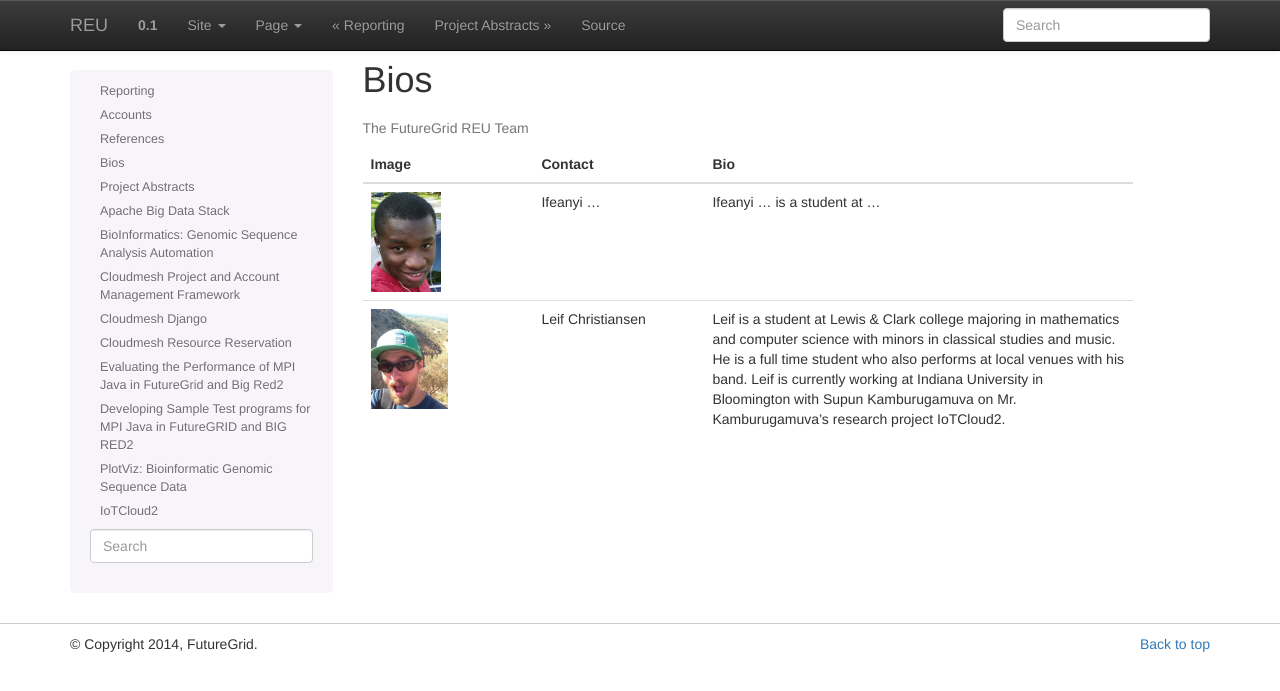
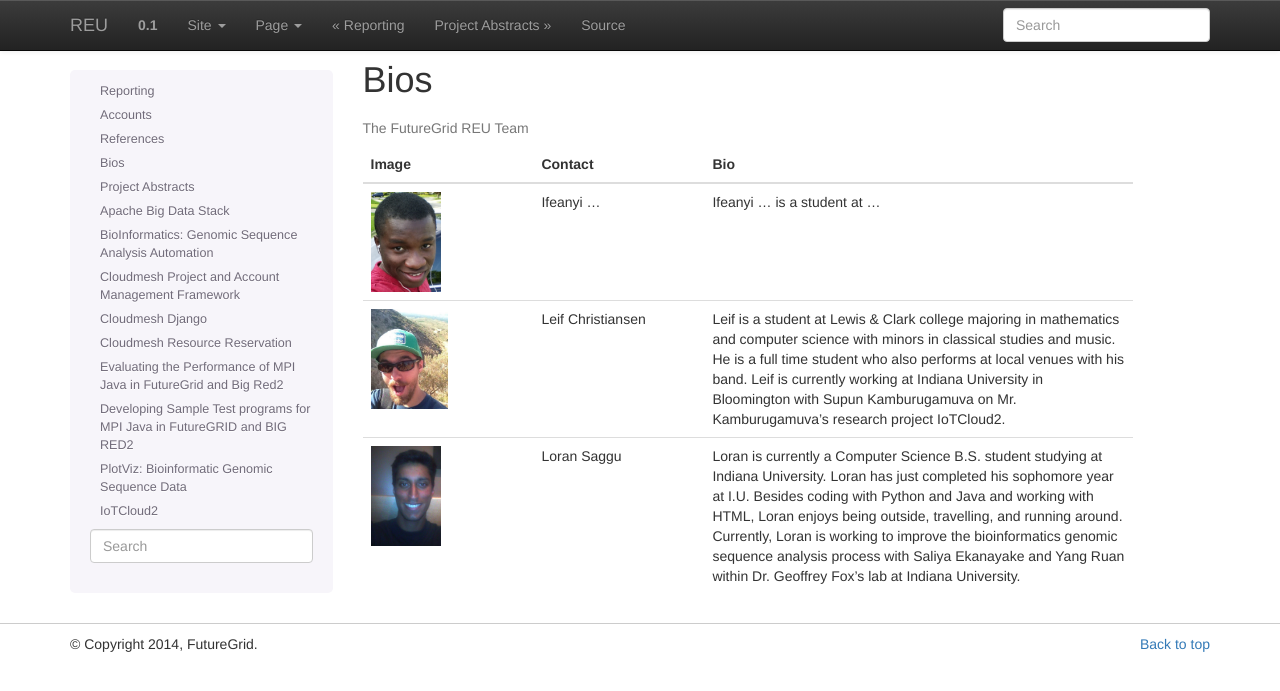
Before and after one commit to cloudmesh-project/reu-2014, a Sphinx documentation site: the page built from doc/source/bios.rst, in a window 1280 px wide. Shown: the top 691 px of the page. Built offline with Sphinx 7.4.7, drawn with Linux system fonts in a browser that asks for light colours.

Commit message:
add bio and abstract

```diff
--- a/doc/source/bios.rst
+++ b/doc/source/bios.rst
@@ -28,3 +28,11 @@ Bios
        time student who also performs at local venues with his band. Leif is
        currently working at Indiana University in Bloomington with Supun Kamburugamuva on Mr. Kamburugamuva's research
        project IoTCloud2.
+
+   * -
+
+      .. image:: images/saggu.png
+          :height: 100
+
+     - Loran Saggu
+     - Loran is currently a Computer Science B.S. student studying at Indiana University. Loran has just completed his sophomore year at I.U. Besides coding with Python and Java and working with HTML, Loran enjoys being outside, travelling, and running around. Currently, Loran is working to improve the bioinformatics genomic sequence analysis process with Saliya Ekanayake and Yang Ruan within Dr. Geoffrey Fox's lab at Indiana University.
```
